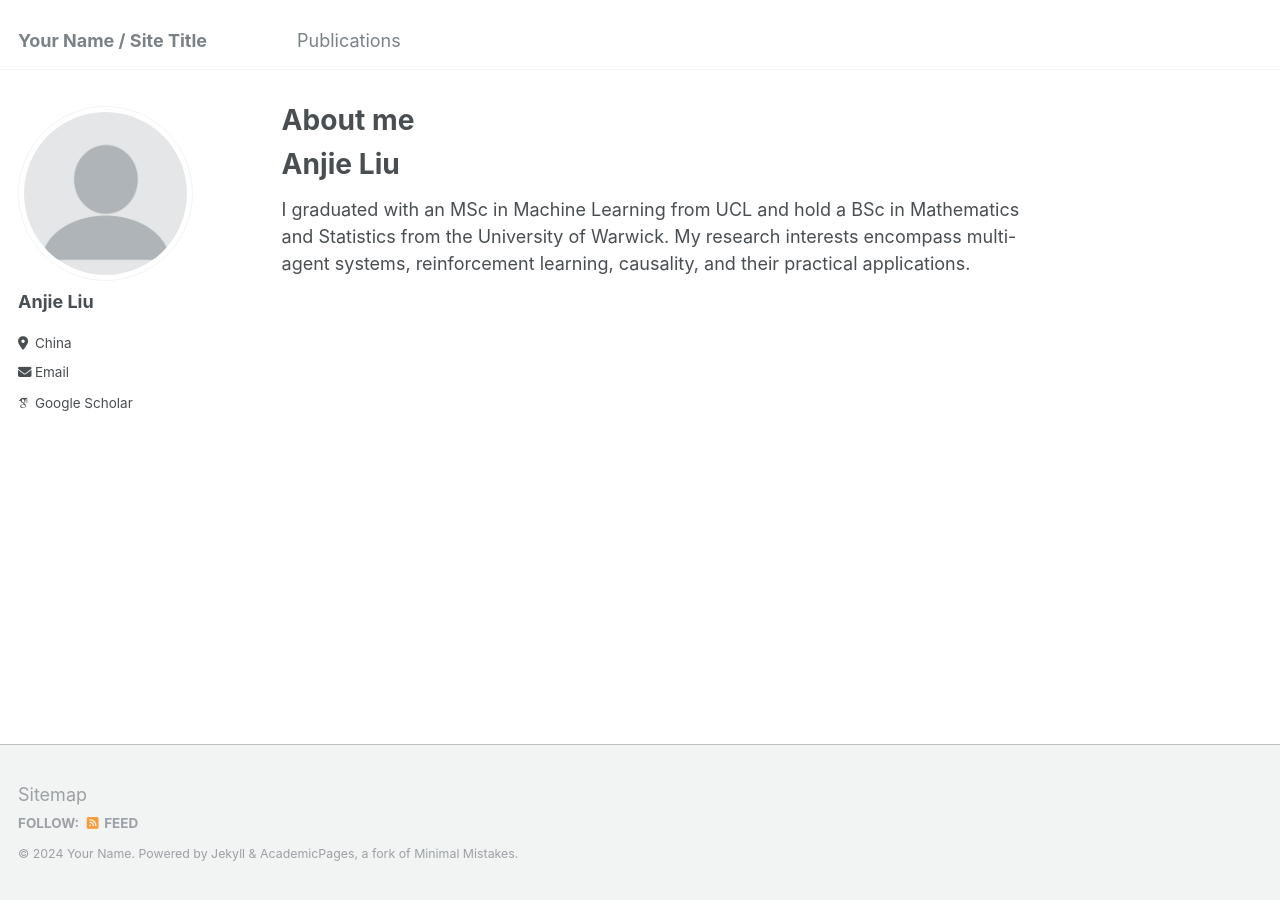
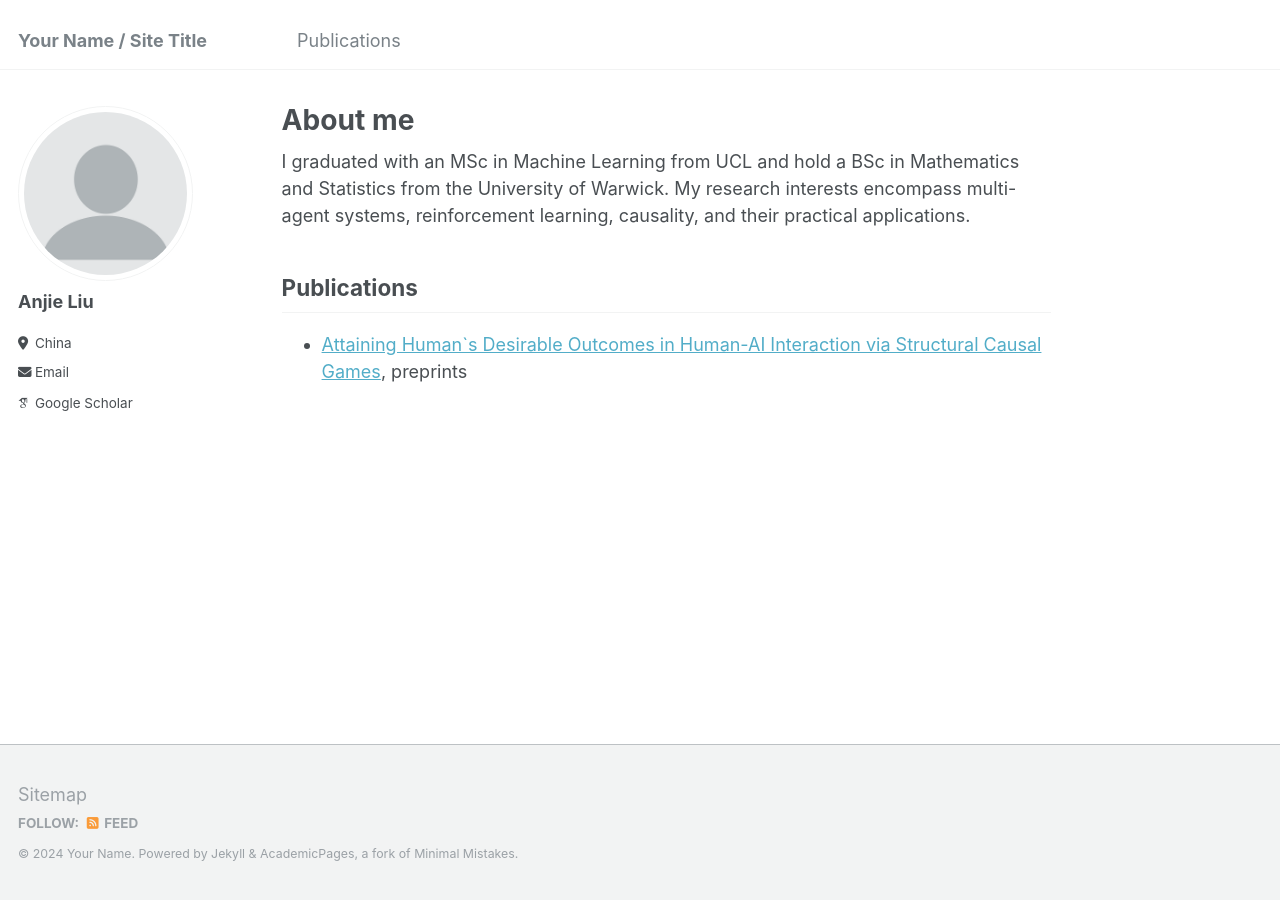
Before and after one commit to iamlilAJ/iamlilAJ.github.io, a Jekyll site: the page built from _pages/about.md, in a window 1280 px wide. Built offline with Jekyll 4.4.1, drawn with Linux system fonts in a browser that asks for light colours; some web fonts are replaced.

Commit message:
Update about.md

```diff
--- a/_pages/about.md
+++ b/_pages/about.md
@@ -8,6 +8,10 @@ redirect_from:
   - /about.html
 ---
 
-# Anjie Liu
+
 
 I graduated with an MSc in Machine Learning from UCL and hold a BSc in Mathematics and Statistics from the University of Warwick. My research interests encompass multi-agent systems, reinforcement learning, causality, and their practical applications.
+
+## Publications
+
+- [Attaining Human`s Desirable Outcomes in Human-AI Interaction via Structural Causal Games]([https://arxiv.org/abs/2402.15259](https://arxiv.org/abs/2405.16588)), preprints
```
